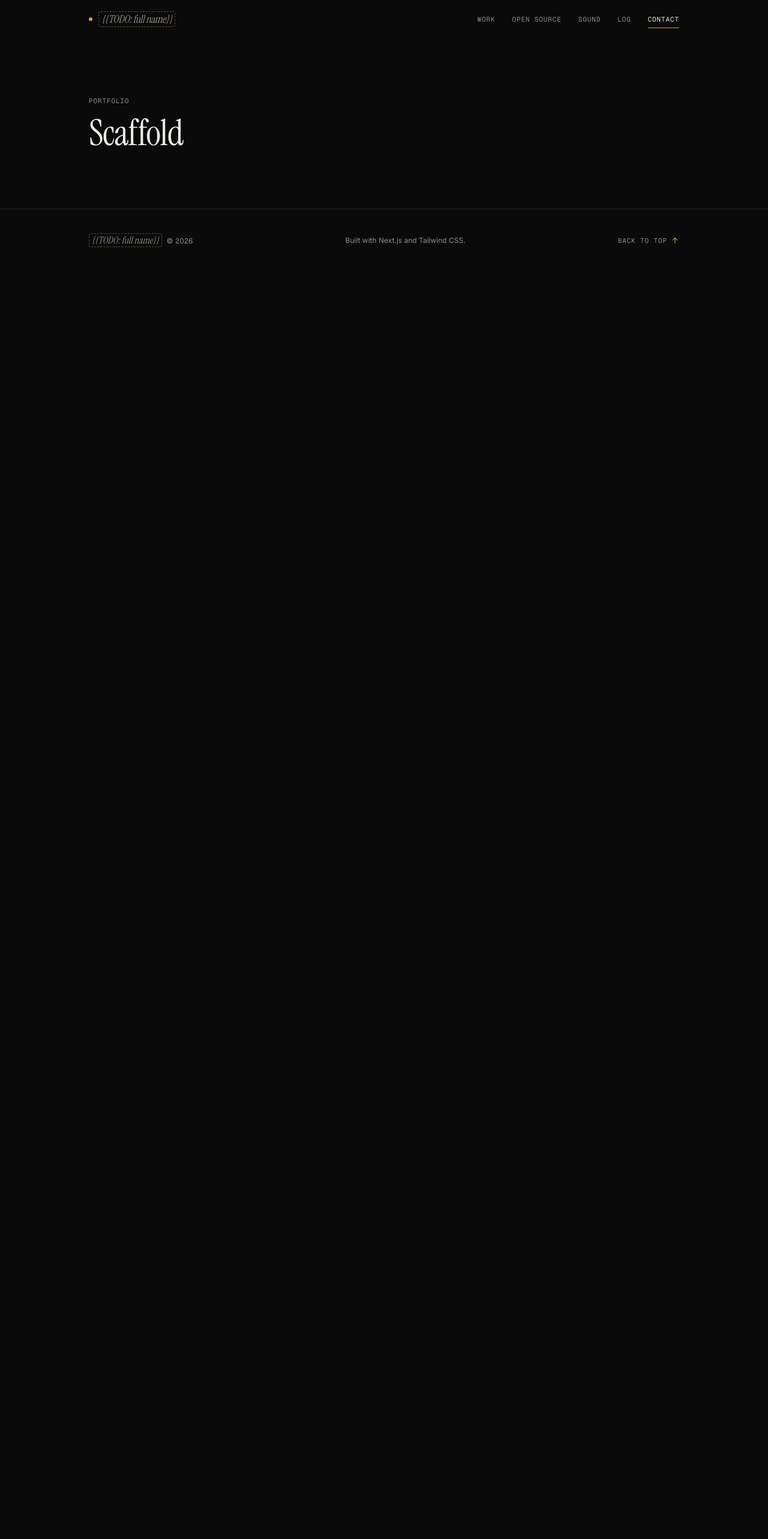
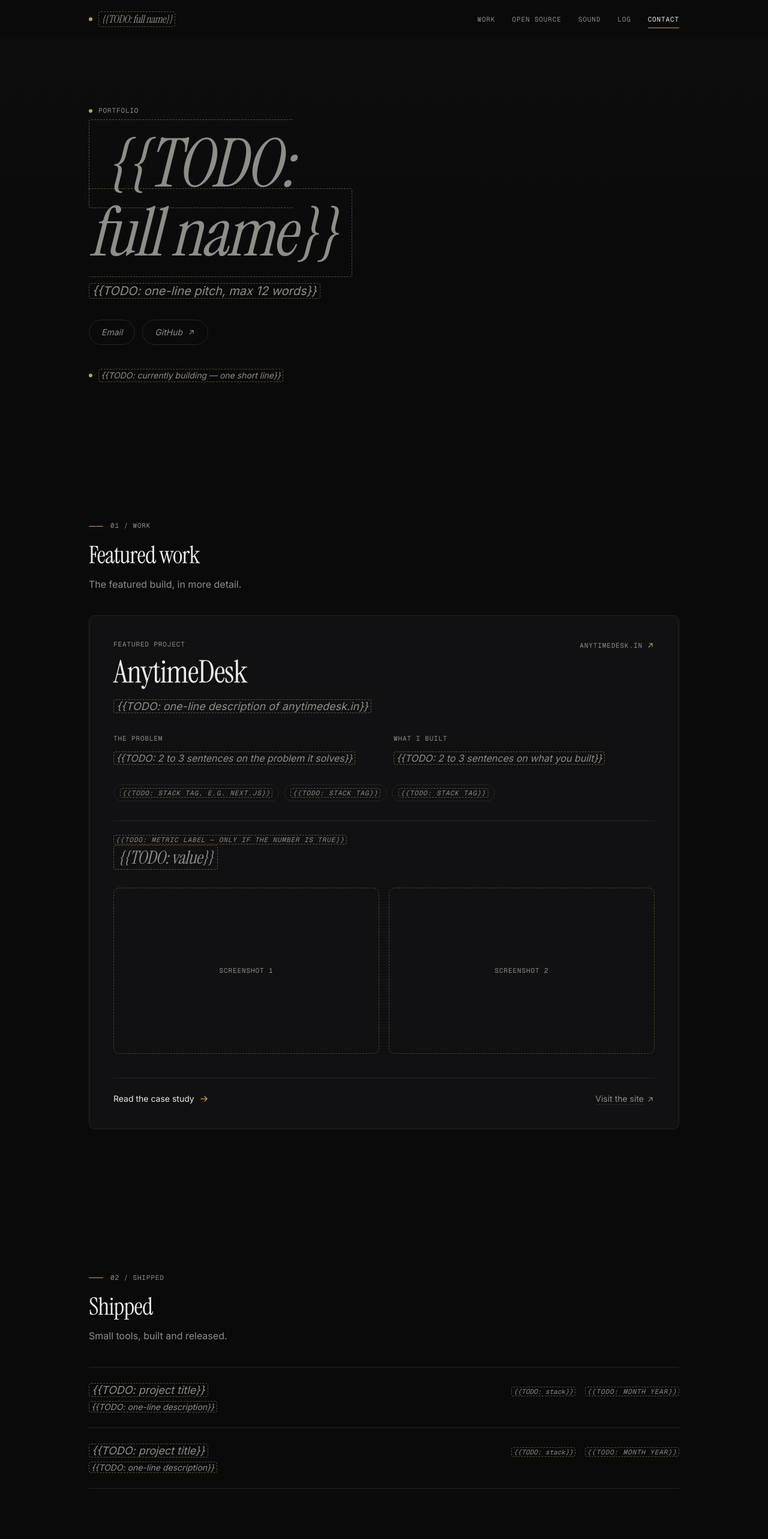
Before and after one commit to 47arsh/portfolio, a Next.js app: page / in a window 1280 px wide. Shown: the top 2566 px of the page at 60% size. Before the commit the page ends 800 px from the top, so only its background shows below. Built offline with nearby package versions, Linux system fonts and the light colour scheme.

Commit message:
feat: assemble homepage from static sections

```diff
--- a/src/app/page.tsx
+++ b/src/app/page.tsx
@@ -1,8 +1,21 @@
+import { About } from "@/components/About";
+import { Contact } from "@/components/Contact";
+import { Earlier } from "@/components/Earlier";
+import { FeaturedProject } from "@/components/FeaturedProject";
+import { Hero } from "@/components/Hero";
+import { OpenSource } from "@/components/OpenSource";
+import { ShippedList } from "@/components/ShippedList";
+
 export default function HomePage() {
   return (
-    <main className="shell py-24">
-      <p className="eyebrow">Portfolio</p>
-      <h1 className="display mt-4 text-6xl">Scaffold</h1>
-    </main>
+    <>
+      <Hero />
+      <FeaturedProject />
+      <ShippedList />
+      <OpenSource />
+      <Earlier />
+      <About />
+      <Contact />
+    </>
   );
 }
```
